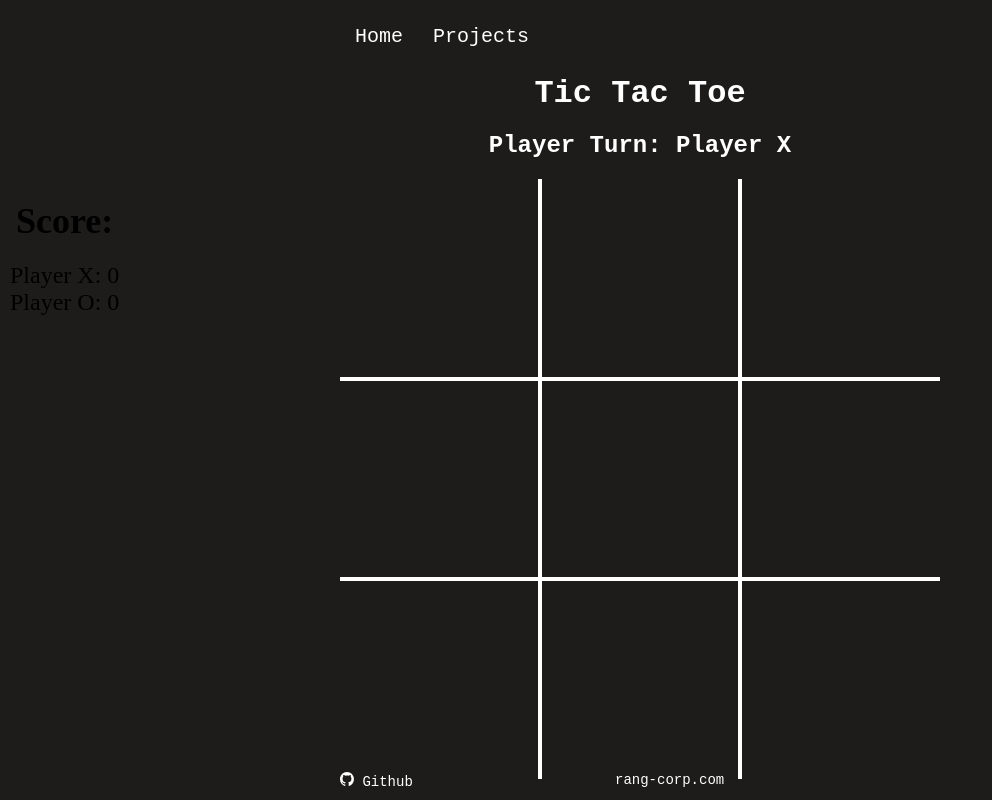
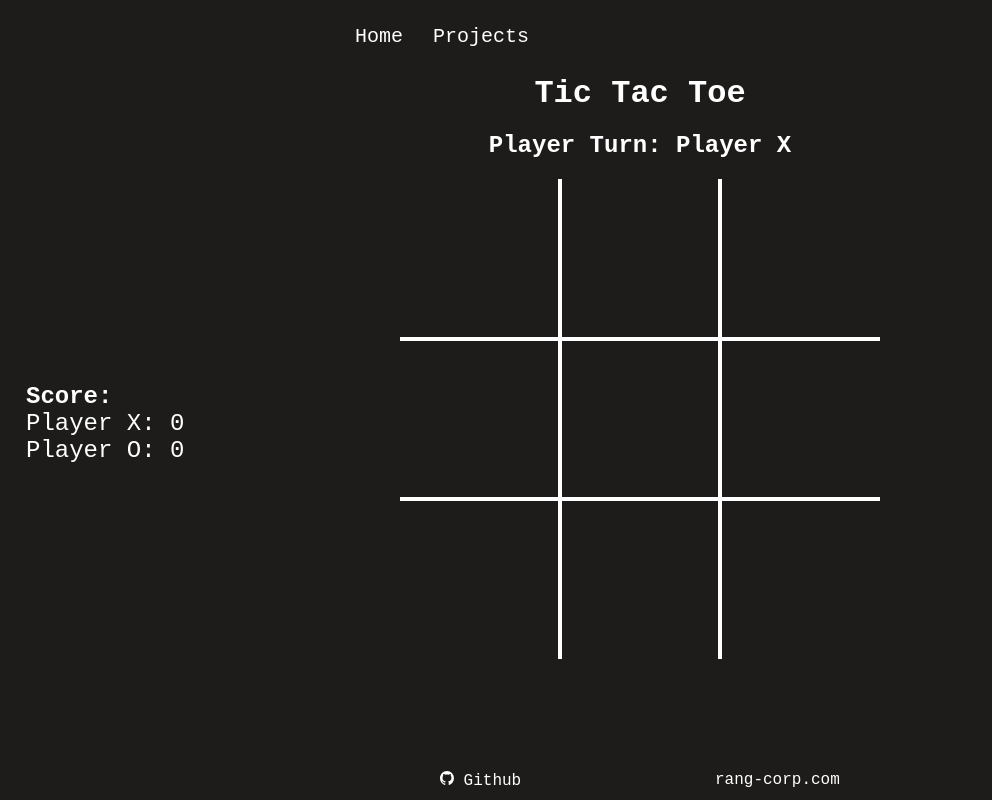
Before and after one commit to christianrang/nextjs-portfolio, a Next.js app: page /tictactoe in a window 1280 px wide. Shown: the whole page, without its empty margins (0-992 px from the left). Built offline with nearby package versions, Linux system fonts and the light colour scheme.

Commit message:
chore: use rem for font and dynamic sizing for other components

```diff
--- a/components/layout/footer.tsx
+++ b/components/layout/footer.tsx
@@ -6,6 +6,7 @@ const Footer = () => {
     const githubHeight = 14;
     return (
         <>
+            <div className={styles.footercontainer}>
             <div className={styles.footer}>
                 <div className={styles.leftfooter}>
                     <Link href="https://github.com/christianrang/nextjs-portfolio">
@@ -22,6 +23,7 @@ const Footer = () => {
                     <Link href="https://rang-corp.com">rang-corp.com</Link>
                 </div>
             </div>
+            </div>
         </>
     );
 };
--- a/components/navbar/navbar.tsx
+++ b/components/navbar/navbar.tsx
@@ -61,6 +61,7 @@ const Navbar = (props: NavbarProps) => {
   return (
     <>
       <div className={styles.navbarcontainer}>
+        <div className={styles.container}>
         <div className={styles.navbaritem}>
           <Link href="/">Home</Link>
         </div>
@@ -94,6 +95,7 @@ const Navbar = (props: NavbarProps) => {
             )}
           </>
         </div>
+        </div>
       </div>
     </>
   );
--- a/components/tictactoe/dashboard.tsx
+++ b/components/tictactoe/dashboard.tsx
@@ -13,7 +13,9 @@ const Dashboard = ({ data }: DashboardProps) => {
   return (
     <>
       <div className={styles.dashboard}>
-                <h2>Score:</h2>
+        <p>
+          <strong>Score:</strong>
+        </p>
         <p>Player X: {data.player1Wins}</p>
         <p>Player O: {data.player2Wins}</p>
       </div>
--- a/components/tictactoe/tictactoe.tsx
+++ b/components/tictactoe/tictactoe.tsx
@@ -344,7 +344,7 @@ const TicTacToeGame = ({ playerState, setPlayerState }: TicTacToeGameProps) => {
                         })}
                     </div>
                     {boardState.winner && (
-                        <h1>Winner: {boardState.winner.name}</h1>
+                        <h2>Winner: {boardState.winner.name}</h2>
                     )}
                     {boardState.gameOver && (
                         <button
--- a/pages/tictactoe.tsx
+++ b/pages/tictactoe.tsx
@@ -37,9 +37,9 @@ const TicTacToe = ({navbarProps}: TicTacToeProps) => {
 
     return (
         <>
-            <Dashboard data={playerState.data} />
             <Layout navbarProps={navbarProps}>
                 <h1>Tic Tac Toe</h1>
+                <Dashboard data={playerState.data} />
                 <TicTacToeGame
                     playerState={playerState}
                     setPlayerState={setPlayerState}
--- a/styles/Layout.module.css
+++ b/styles/Layout.module.css
@@ -1,8 +1,5 @@
 .container {
-    margin-left: auto;
-    margin-right: auto;
     min-width: var(--min-width);
-    max-width: var(--max-width);
     color: white;
     font-family: "Roboto Mono", monospace;
     /* for mobile devices or small width windows */
@@ -21,8 +18,17 @@
     top: 75px;
 }
 
+
+.footercontainer {
+    width: 100%;
+    position: absolute;
+    bottom: 10px;
+    display: flex;
+}
+
 .footer {
-    position: absolute;
+    margin-left: auto;
+    margin-right: auto;
     bottom: 10px;
     display: flex;
 }
@@ -31,11 +37,38 @@
     position: relative;
     margin-left: 150px;
     min-width: 125px;
-    font-size: 14px;
+    font-size: 1rem;
 }
 
 .leftfooter {
     min-width: 125px;
-    font-size: 14px;
+    font-size: 1rem;
     position: relative;
 }
+
+.centeredcontainer {
+    display: flex;
+    height: 100%;
+    justify-content: center;
+    align-items: center;
+}
+
+.centeredcontained {
+    margin-left: auto;
+    margin-right: auto;
+    min-width: var(--min-width);
+    max-width: var(--max-width);
+    color: var(--primary-text-color);
+    font-family: "Roboto Mono", monospace;
+    /* for mobile devices or small width windows */
+    @media (max-width: 875px) {
+        overflow-y: scroll;
+        margin-left: 10px;
+        margin-right: 10px;
+        min-width: 0px;
+    }
+
+    position: -webkit-sticky;
+    position: sticky;
+    top: 0;
+}
--- a/styles/Navbar.module.css
+++ b/styles/Navbar.module.css
@@ -2,8 +2,8 @@
     margin: 10px;
     display: inline-grid;
     padding: 5px;
-    font-weight: 300;
-    font-size: 20px;
+    font-weight: 500;
+    font-size: 1.25rem;
     color: white;
     margin-bottom: 10px;
     font-family: "Roboto Mono", monospace;
@@ -25,9 +25,18 @@
     display: inline-block;
     position: absolute;
     top: 10px;
-    min-width: var(--min-width);
+    margin-left: auto;
+    margin-right: auto;
     @media (max-width: 875px) {
         margin-left: -10px;
         min-width: 100px;
     }
+    width: 100%;
 }
+
+.container {
+    min-width: var(--min-width);
+    max-width: var(--max-width);
+    margin-left: auto;
+    margin-right: auto;
+}
--- a/styles/TicTacToe.module.css
+++ b/styles/TicTacToe.module.css
@@ -1,23 +1,28 @@
 .boardContainer {
     display: grid;
     justify-content: center;
+    --board-width: min(60vh, 60vw);
+    @media (max-width: 900px) {
+      --board-width: 85vw;
+    }
 }
 
 .board {
     display: grid;
-    width: 600px;
-    height: 600px;
+    width: var(--board-width);
+    height: var(--board-width);
+    aspect-ratio: 1/1;
     grid-template-columns: auto auto auto;
 }
 
 .block {
     border: 2px solid white;
     display: flex;
-    height: 200px;
-    width: 200px;
+    height: calc(var(--board-width) / 3);
+    width: calc(var(--board-width) / 3);
     justify-content: center;
     align-items: center;
-    font-size: 6rem;
+    font-size: calc(var(--board-width) / 5);
 }
 
 #block0,
@@ -51,18 +56,25 @@
 .dashboard {
     position: absolute;
     left: 10px;
-    top: 25vh;
-    font-size: 3vh;
+    top: 50%;
+    font-size: 1.5rem;
+    @media (max-width: 900px) {
+        position: static;
+        text-align: center;
+        font-size: 1rem;
+    }
+    margin: 2vh;
 }
 
 .playagain {
     padding: 0.7em 1.7em;
-    font-size: 18px;
+    font-size: 1rem;
     border-radius: 0.5em;
-    background: #3cb371;
-    border: 1px solid #3cb371;
+    background: var(--secondary-bg-color);
+    border: 1px solid var(--secondary-bg-color);
     transition: all 0.3s;
-    box-shadow: 6px 6px 12px -6px -6px 12px #3cb371;
+    box-shadow: 6px 6px 12px -6px -6px 12px var(--secondary-bg-color);
+    color: var(--main-text-color);
 }
 
 .playagain:hover {
--- a/styles/globals.css
+++ b/styles/globals.css
@@ -2,6 +2,8 @@
     --main-bg-color: #1d1c1b;
     --max-width: 600px;
     --min-width: 200px;
+    --main-text-color: white;
+    --secondary-bg-color: #3cb371;
 }
 
 @media (prefers-color-scheme: dark) {
@@ -10,6 +12,7 @@
         --background-start-rgb: #1d1c1b;
         --background-end-rgb: #1d1c1b;
     }
+    --main-text-color: red;
 }
 
 * {
```
Also changed, not shown: components/layout/centered.tsx (added, +18 -0 lines). Lines whose indentation alone changed are shown as unchanged.
